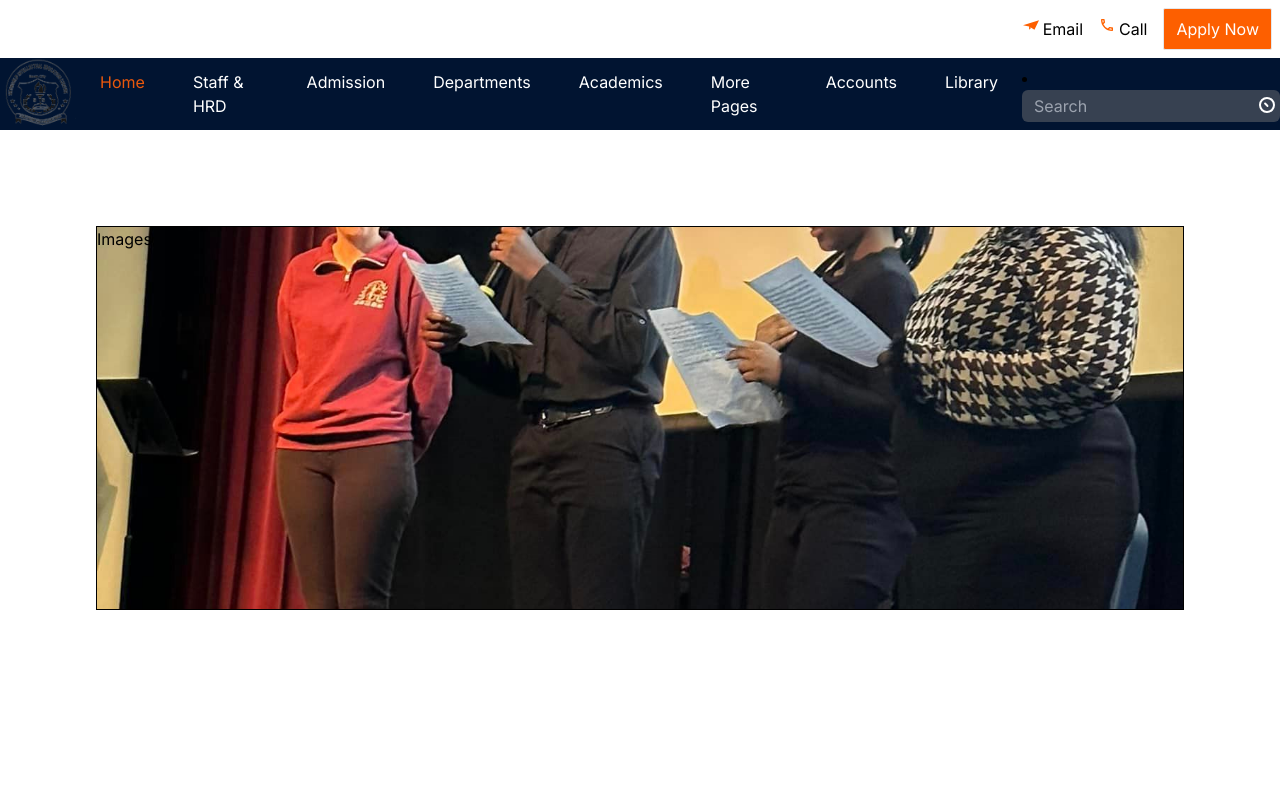
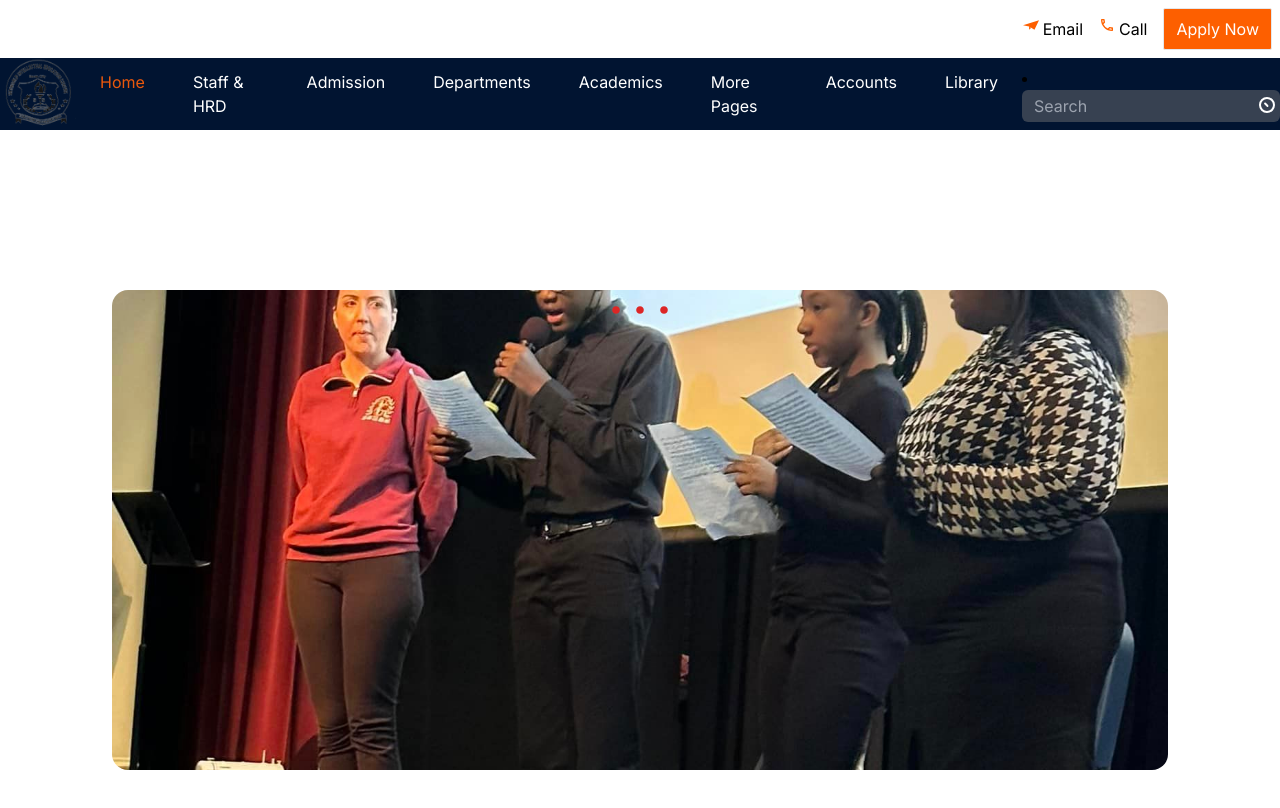
Before and after one commit to maths29/school-porter, a Next.js app: page / in a window 1280 px wide. Shown: the top 808 px of the page. Built offline with nearby package versions, Linux system fonts and the light colour scheme.

Commit message:
Update the component

```diff
--- a/app/components/ImageCarousel.js
+++ b/app/components/ImageCarousel.js
@@ -1,23 +1,63 @@
-import React from 'react'
+"use client";
+import React, { useState } from "react";
+import { BsChevronCompactLeft, BsChevronCompactRight } from "react-icons/bs";
+import { RxDotFilled } from "react-icons/rx";
 
 const ImageCarousel = () => {
   const images = [
-    {url: '/schoolPorters1.jpg'},
-    {url: '/schoolPorters2.jpg'},
-    {url: '/schoolPorters3.jpg'},
-  ]
+    { url: "/schoolPorters1.jpg" },
+    { url: "/schoolPorters2.jpg" },
+    { url: "/schoolPorters3.jpg" },
+  ];
+
+  const [currentIndex, setCurrentIndex] = useState(0);
+
+  const prevSlide = () => {
+    const isFirstSlide = currentIndex === 0;
+    const newIndex = isFirstSlide ? images.length - 1 : currentIndex - 1;
+    setCurrentIndex(newIndex);
+  };
+
+  const nextSlide = () => {
+    const isLastSlide = currentIndex === images.length - 1;
+    const newIndex = isLastSlide ? 0 : currentIndex + 1;
+    setCurrentIndex(newIndex);
+  };
+
+  const goToSlide = (slideIndex) => {
+    setCurrentIndex(slideIndex);
+  };
+
   return (
-    <div  style={{
-      backgroundImage: `url(${images[0].url})`,
-      backgroundSize: 'cover',
-      backgroundPosition: 'center',
-      width: '100%',
-      height: '48vh', // Adjust height as needed
-      border: '1px solid black', // Add border as needed
-    }} >
-      Images
+    <div className="max-w-[1400px] h-[780px] w-full m-auto py-16 px-4 relative group">
+      <div
+        style={{
+          backgroundImage: `url(${images[currentIndex].url})`,
+          backgroundSize: "cover",
+          backgroundPosition: "center",
+        }}
+        className="h-[60vh] w-full rounded-2xl"
+      >
+        <div className="hidden group-hover:block absolute top-[50%] -translate-x-0 translate-y-[-50%] left-5 text-2xl rounded-full p-2 bg-black/20 text-white cursor-pointer">
+          <BsChevronCompactLeft onClick={prevSlide} size={30} />
+        </div>
+        <div className="hidden group-hover:block absolute top-[50%] -translate-x-0 translate-y-[-50%] right-5 text-2xl rounded-full p-2 bg-black/20 text-white cursor-pointer">
+          <BsChevronCompactRight onClick={nextSlide} size={30} />
+        </div>
+        <div className="flex top-4 justify-center py-2">
+          {images.map((slide, slideIndex) => (
+            <div
+              key={slideIndex}
+              onClick={() => goToSlide(slideIndex)}
+              className="text-2xl text-red-600 cursor-pointer"
+            >
+              <RxDotFilled />
+            </div>
+          ))}
+        </div>
+      </div>
     </div>
-  )
-}
+  );
+};
 
-export default ImageCarousel
+export default ImageCarousel;
```
